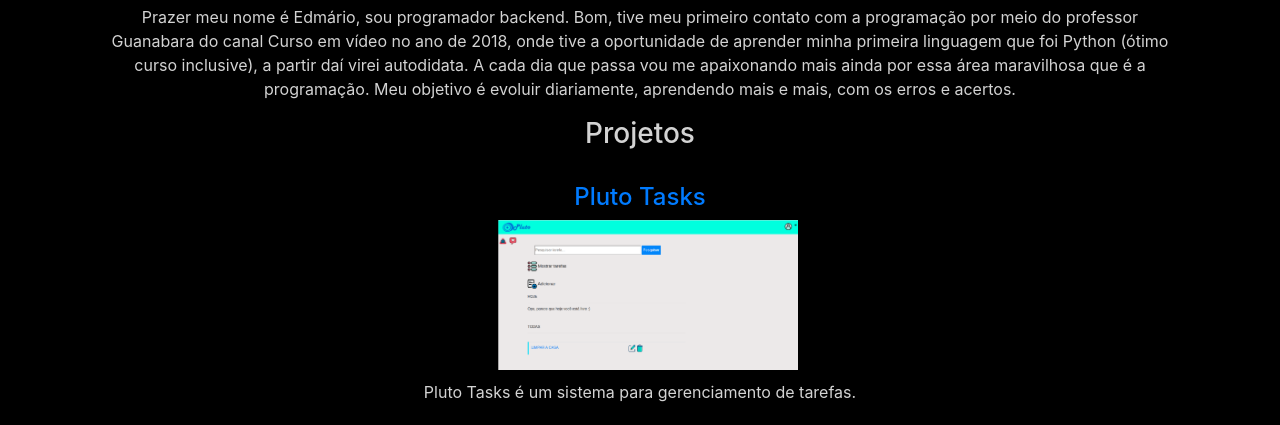
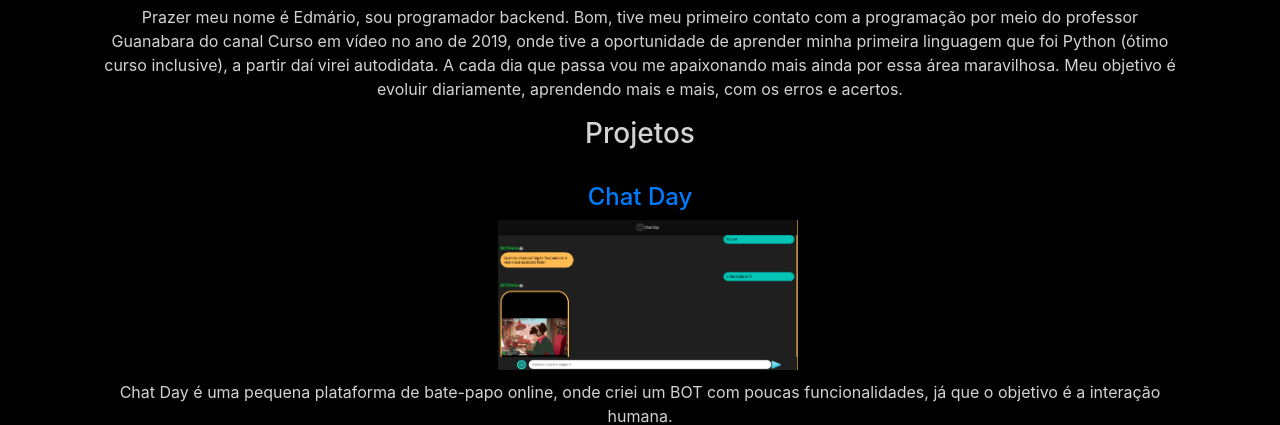
Before and after one commit to marriosdev/portfolio, a plain HTML site: page index.html in a window 1280 px wide. Shown: the part 382-807 px from the top of the page. Drawn offline with Linux system fonts and the light colour scheme.

Commit message:
Update index.html

```diff
--- a/index.html
+++ b/index.html
@@ -37,21 +37,15 @@
             <div class="container">
                 <p>Prazer meu nome é Edmário, sou programador backend. Bom, tive meu primeiro contato
                 com a programação por meio do
-                professor Guanabara do canal Curso em vídeo no ano de 2018, onde tive a oportunidade
-                de aprender minha primeira linguagem que foi Python (ótimo curso inclusive), a partir daí virei autodidata. A cada dia que passa  vou me apaixonando mais ainda
-                por essa área maravilhosa que é a programação. Meu objetivo é evoluir diariamente, aprendendo mais e mais, com os erros e acertos.</p>
+                professor Guanabara do canal Curso em vídeo no ano de 2019, onde tive a oportunidade
+                de aprender minha primeira linguagem que foi Python (ótimo curso inclusive), a partir daí virei autodidata. A cada dia que passa vou me apaixonando mais ainda
+                por essa área maravilhosa. Meu objetivo é evoluir diariamente, aprendendo mais e mais, com os erros e acertos.</p>
             </div>
         </div>
         <div class="container">
             <h3>Projetos</h3>
             <hr style="color: white;">
             <div class="container-projeto">
-                <h4><a target="_blank" href="http://www.plutotasks.epizy.com">Pluto Tasks</a></h4>
-                <span class="item-projeto container">
-                    <img src="img/plutotasks.png" alt="">
-                    <br>
-                    <p>Pluto Tasks é um sistema para gerenciamento  de tarefas.</p>
-                </span>
                 <h4><a target="_blank" href="https://chatday.online/">Chat Day</a></h4>
                 <span class="item-projeto container">
                     <img src="img/chatday.png" alt="">
@@ -63,6 +57,12 @@
                     <img src="img/plu2.png" alt="">
                     <br>
                     <p>Pluc2 é um encurtador de links, feito em: Laravel, HTML, CSS e Js</p>
+                </span>
+                <h4><a target="_blank" href="http://www.plutotasks.epizy.com">Pluto Tasks</a></h4>
+                <span class="item-projeto container">
+                    <img src="img/plutotasks.png" alt="">
+                    <br>
+                    <p>Pluto Tasks é um sistema para gerenciamento  de tarefas.</p>
                 </span>
             </div>
         </div>
```
